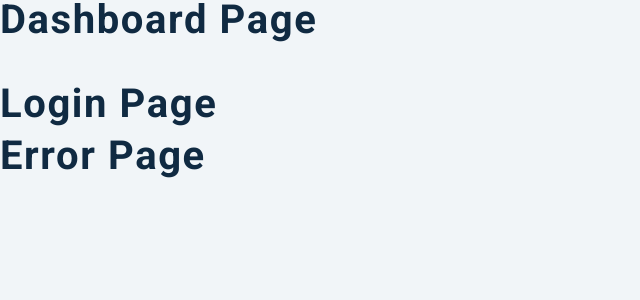
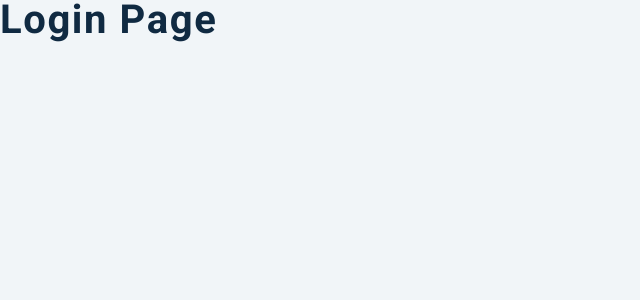
Before and after one commit to tRomanowski/react-github-search, a React (Create React App) app: page /login in a window 1280 px wide. Shown: the top 300 px of the page, without its empty margins (0-640 px from the left). Built offline with nearby package versions, Linux system fonts and the light colour scheme.

Commit message:
Install router v6 and set it up

```diff
--- a/package.json
+++ b/package.json
@@ -13,7 +13,7 @@
     "react-dom": "^16.13.1",
     "react-fusioncharts": "^3.1.2",
     "react-icons": "^3.10.0",
-    "react-router-dom": "^5.2.0",
+    "react-router-dom": "^6.0.2",
     "react-scripts": "3.4.1",
     "styled-components": "^5.1.1"
   },
--- a/src/App.js
+++ b/src/App.js
@@ -1,14 +1,14 @@
 import React from 'react';
 import { Dashboard, Login, PrivateRoute, AuthWrapper, Error } from './pages';
-import { BrowserRouter as Router, Switch, Route } from 'react-router-dom';
+import { Routes, Route } from 'react-router-dom';
 
 function App() {
   return (
-    <div>
-      <Dashboard></Dashboard>
-      <Login />
-      <Error />
-    </div>
+    <Routes>
+      <Route path='/' element={<Dashboard />} />
+      <Route path='login' element={<Login />} />
+      <Route path='*' element={<Error />} />
+    </Routes>
   );
 }
 
--- a/src/index.js
+++ b/src/index.js
@@ -5,10 +5,13 @@ import App from './App';
 import * as serviceWorker from './serviceWorker';
 import { GithubProvider } from './context/context';
 import { Auth0Provider } from '@auth0/auth0-react';
+import { BrowserRouter } from 'react-router-dom';
 
 ReactDOM.render(
   <React.StrictMode>
-    <App />
+    <BrowserRouter>
+      <App />
+    </BrowserRouter>
   </React.StrictMode>,
   document.getElementById('root')
 );
--- a/src/pages/Error.js
+++ b/src/pages/Error.js
@@ -2,7 +2,14 @@ import React from 'react';
 import styled from 'styled-components';
 import { Link } from 'react-router-dom';
 const Error = () => {
-  return <h2>error page</h2>;
+  return (
+    <Wrapper>
+      <div>
+        <h1>404</h1>
+        <h3>Sorry page not found</h3>
+      </div>
+    </Wrapper>
+  );
 };
 const Wrapper = styled.section`
   min-height: 100vh;
```
Also changed, not shown: 1 other file (tests, documents, lock files or other folders).
